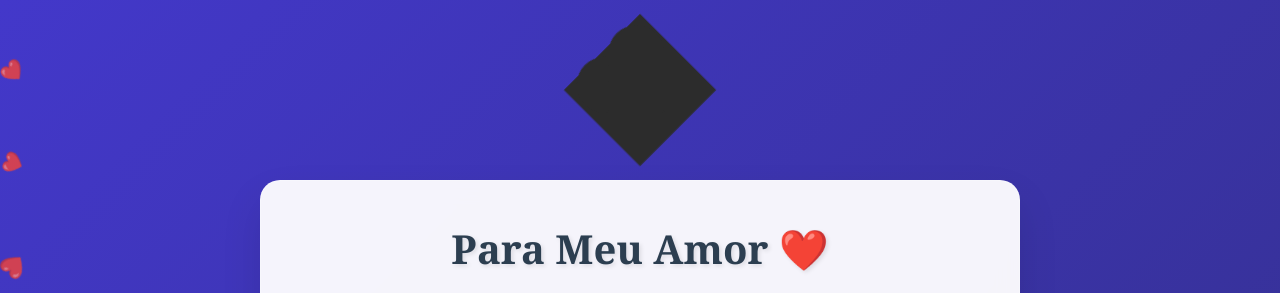
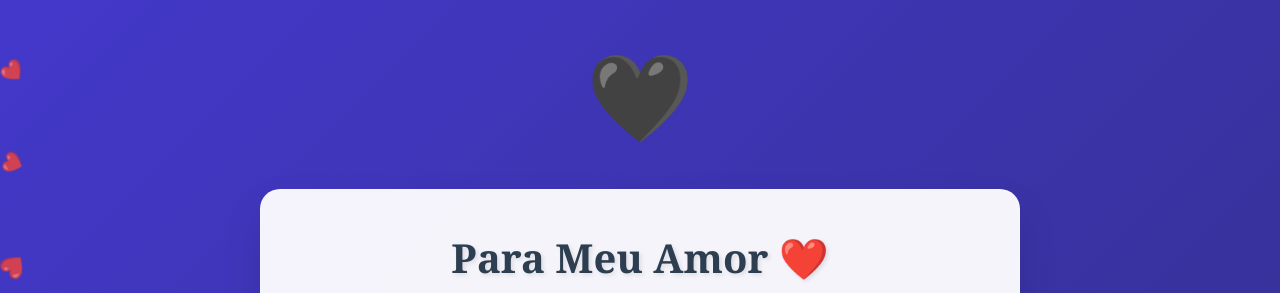
Before and after one commit to franysabella-crypto/para-meu-amor, a plain HTML site: page index.html in a window 1280 px wide. Shown: the top 293 px of the page. Drawn offline with Linux system fonts and the light colour scheme.

Commit message:
Update index.html

```diff
--- a/index.html
+++ b/index.html
@@ -30,45 +30,23 @@
         }
 
         .heart {
-            width: 100px;
-            height: 100px;
-            background: #2c2c2c;
-            position: relative;
-            transform: rotate(-45deg);
+            font-size: 80px;
+            color: #2c2c2c;
             margin: 20px 0;
             animation: heartbeat 1.5s ease-in-out infinite;
             cursor: pointer;
             transition: all 0.3s ease;
-        }
-
-        .heart:before,
-        .heart:after {
-            content: '';
-            width: 52px;
-            height: 80px;
-            position: absolute;
-            left: 50px;
-            top: 0;
-            background: #2c2c2c;
-            border-radius: 50px 50px 0 0;
-            transform: rotate(-45deg);
-            transform-origin: 0 100%;
-        }
-
-        .heart:after {
-            left: 0;
-            transform: rotate(45deg);
-            transform-origin: 100% 100%;
+            user-select: none;
         }
 
         .heart:hover {
-            transform: rotate(-45deg) scale(1.2);
+            transform: scale(1.2);
             filter: brightness(1.2);
         }
 
         @keyframes heartbeat {
-            0%, 100% { transform: rotate(-45deg) scale(1); }
-            50% { transform: rotate(-45deg) scale(1.1); }
+            0%, 100% { transform: scale(1); }
+            50% { transform: scale(1.1); }
         }
 
         .main-card {
@@ -306,7 +284,7 @@
     <div class="floating-hearts" id="floatingHearts"></div>
 
     <div class="container">
-        <div class="heart" onclick="createHearts()"></div>
+        <div class="heart" onclick="createHearts()">🖤</div>
 
         <div class="main-card">
             <h1>Para Meu Amor ❤️</h1>
```
